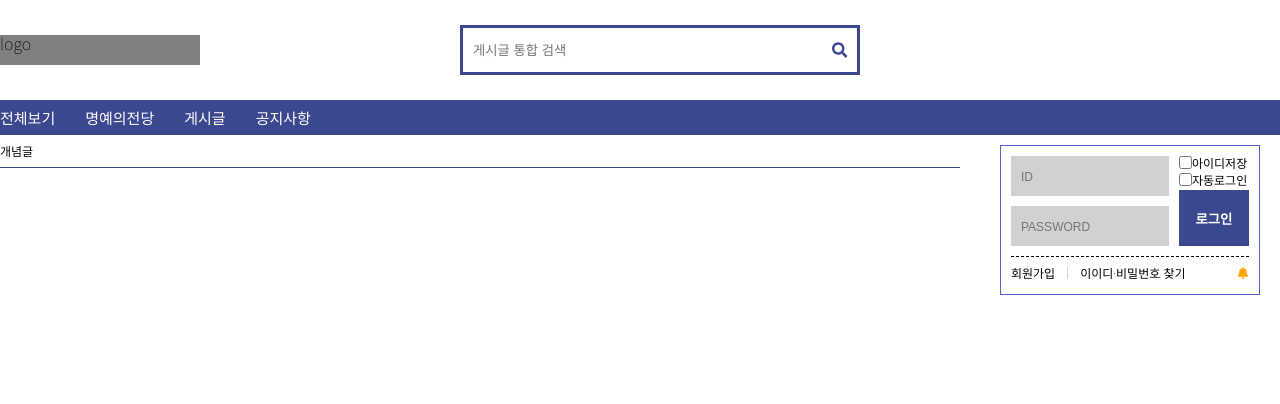
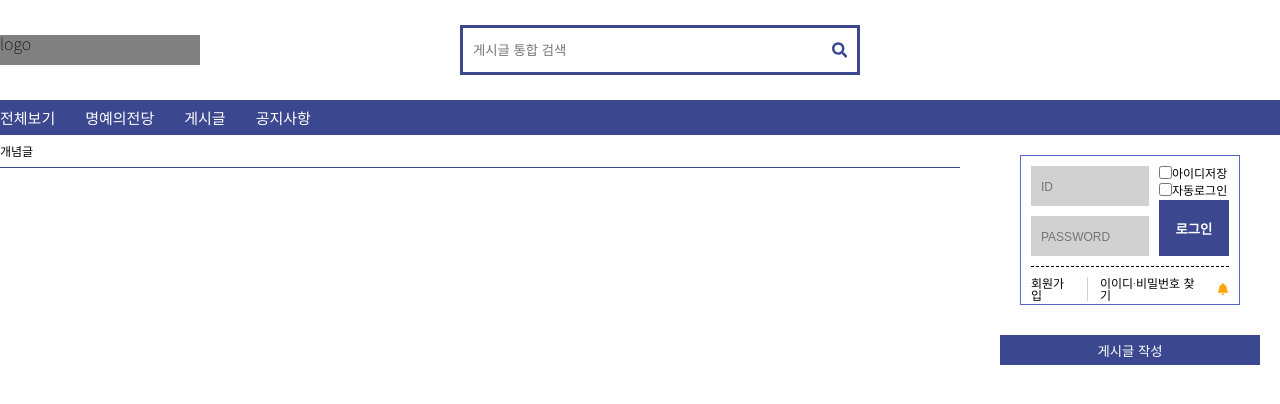
Before and after one commit to choigirang/phenomenon-community, a Next.js app in the folder frontend/: page /community in a window 1280 px wide. Shown: the top 404 px of the page. Built offline with nearby package versions, Linux system fonts and the light colour scheme; no server answers.

Commit message:
feat: 게시글 버튼 컴포넌트 추가

```diff
--- a/frontend/components/Home/RightBox.tsx
+++ b/frontend/components/Home/RightBox.tsx
@@ -1,11 +1,14 @@
 import React from 'react';
 import styled from 'styled-components';
+
 import Login from './../Login';
+import AddPostBtn from '../Community/AddPostBtn';
 
 export default function RightBox() {
   return (
     <Container>
-      <Login></Login>
+      <Login />
+      <AddPostBtn />
     </Container>
   );
 }
@@ -13,4 +16,6 @@ export default function RightBox() {
 const Container = styled.div`
   width: 300px;
   display: flex;
+  flex-direction: column;
+  padding: var(--padding-content);
 `;
```
